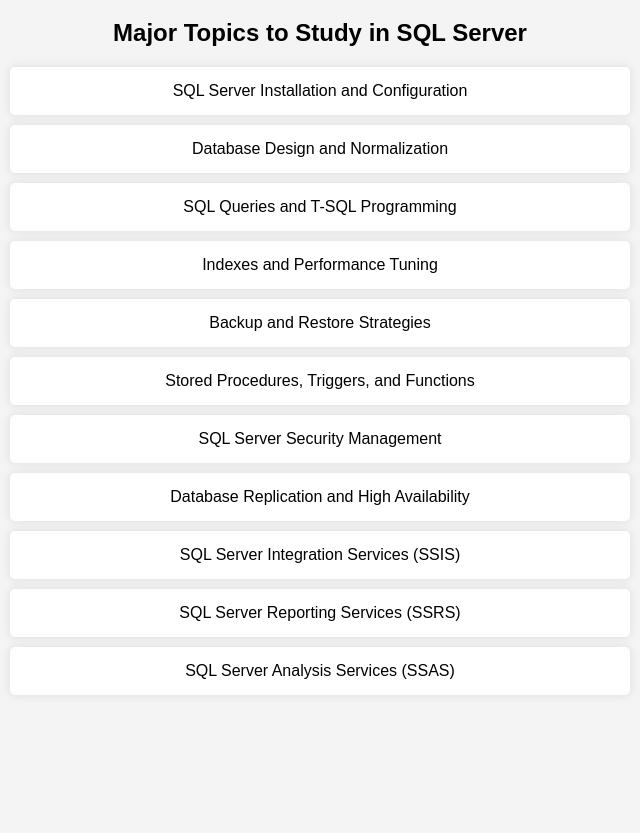
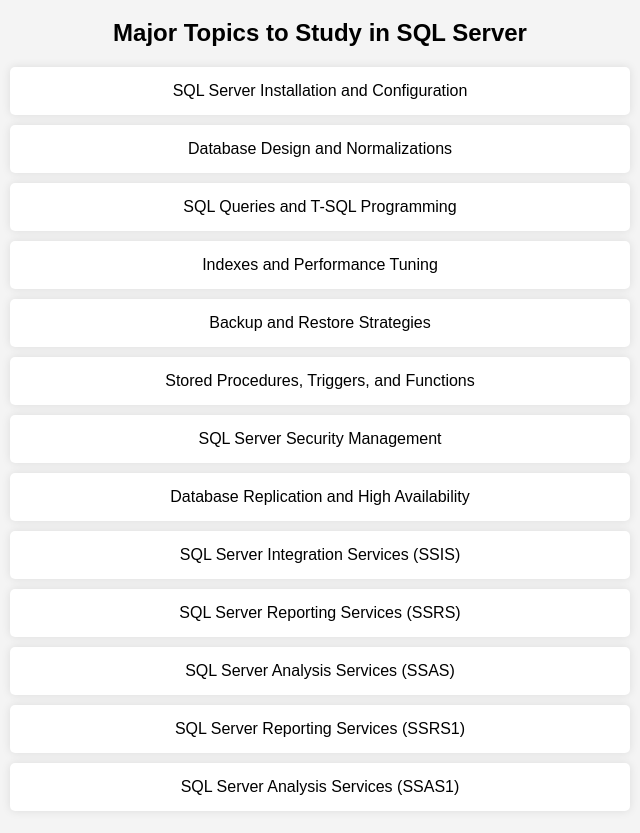
Before and after one commit to AlokRanjanSrivastava/ARS_Git_Project, a plain HTML site: page index.html in a window 1280 px wide. Shown: the part 111-944 px from the top of the page, without its empty margins (320-960 px from the left). Before the commit the page ends 872 px from the top, so only its background shows below. Drawn offline with Linux system fonts and the light colour scheme.

Commit message:
changes in the index page

```diff
--- a/index.html
+++ b/index.html
@@ -38,7 +38,7 @@
         <h2>Major Topics to Study in SQL Server</h2>
         <ul>
             <li>SQL Server Installation and Configuration</li>
-            <li>Database Design and Normalization</li>
+            <li>Database Design and Normalizations</li>
             <li>SQL Queries and T-SQL Programming</li>
             <li>Indexes and Performance Tuning</li>
             <li>Backup and Restore Strategies</li>
@@ -48,6 +48,9 @@
             <li>SQL Server Integration Services (SSIS)</li>
             <li>SQL Server Reporting Services (SSRS)</li>
             <li>SQL Server Analysis Services (SSAS)</li>
+            <li>SQL Server Reporting Services (SSRS1)</li>
+            <li>SQL Server Analysis Services (SSAS1)</li>
+
         </ul>
     </div>
 </body>
```
